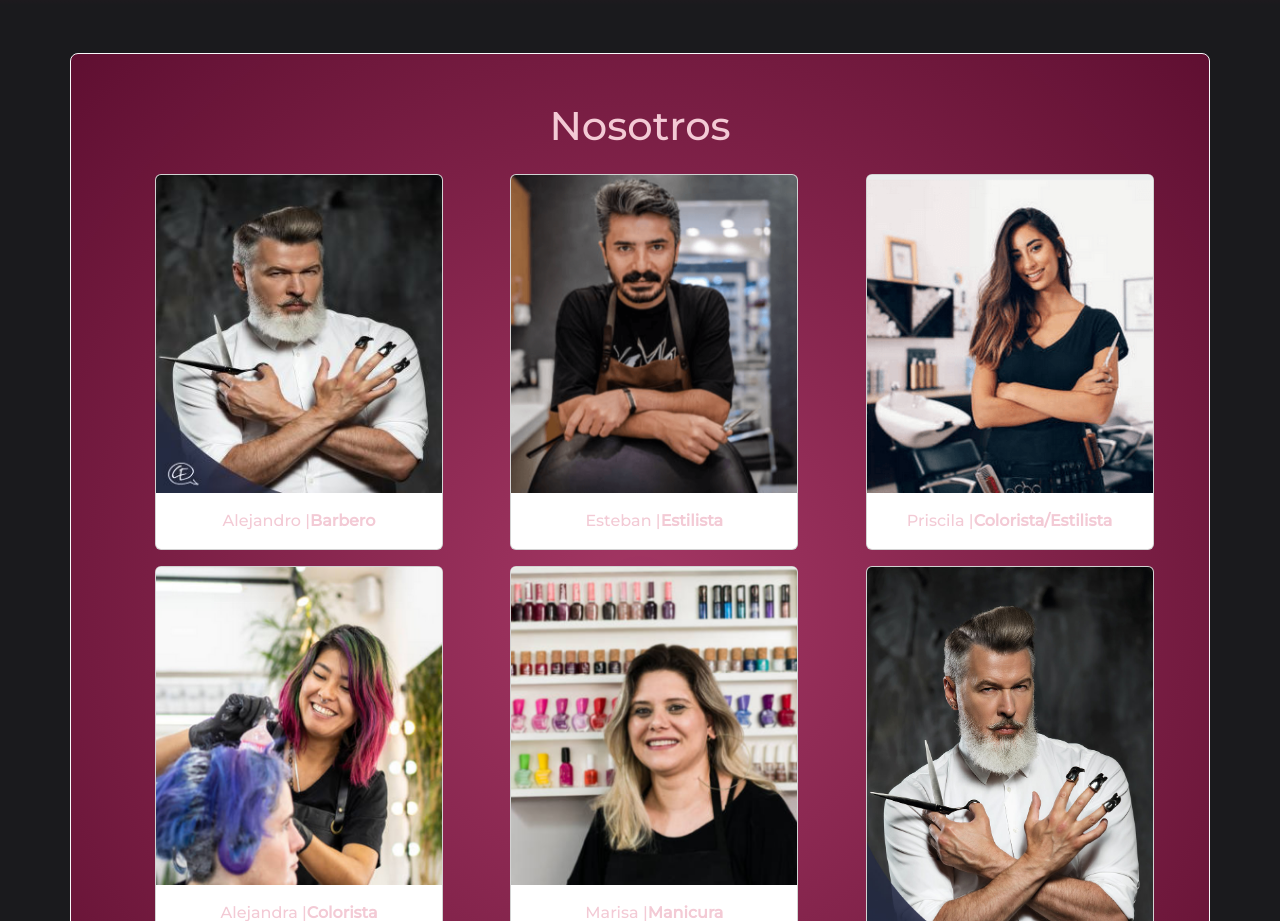
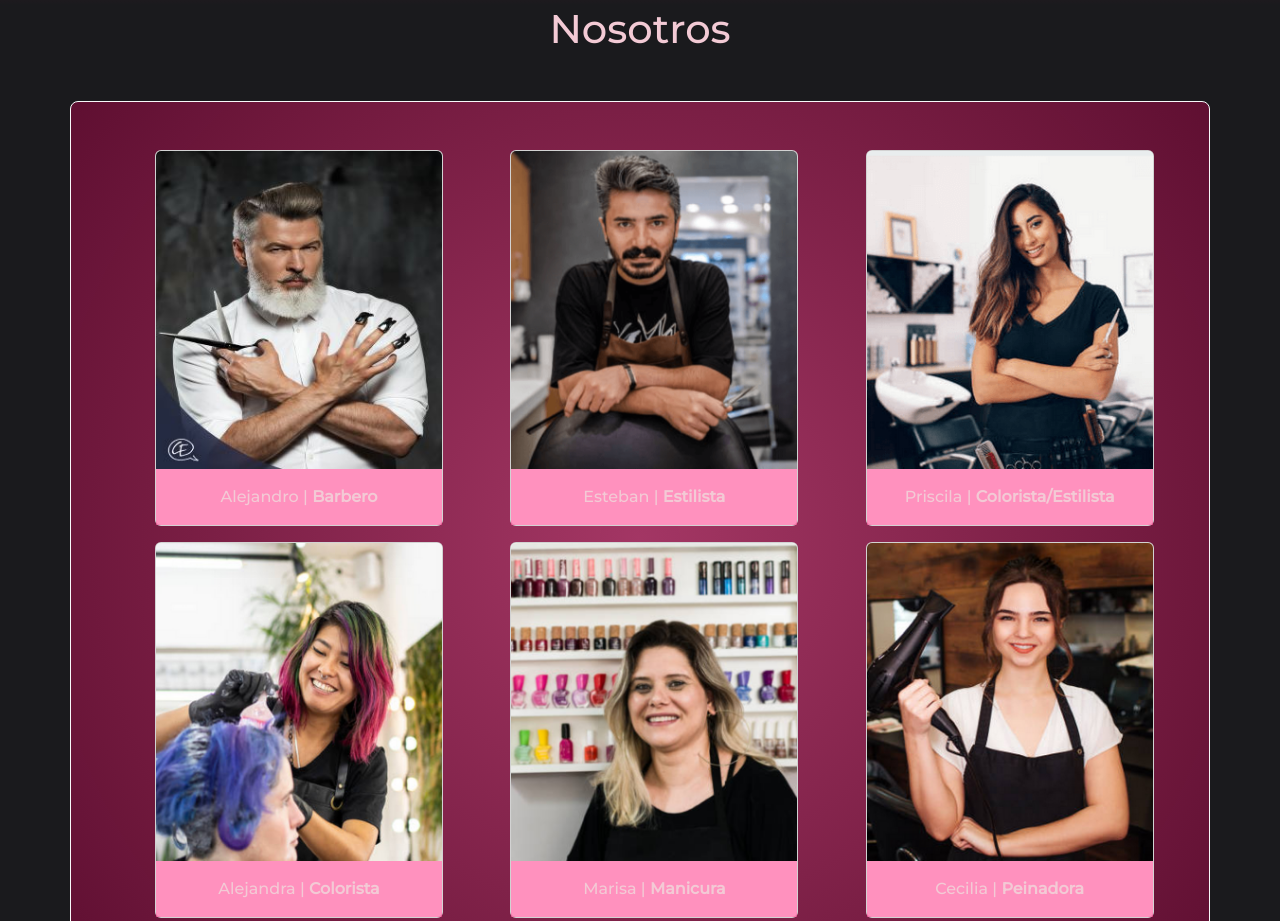
Before and after one commit to shirleyrd/HairsalonSass-Duran, a website: page pages/nosotros.html in a window 1280 px wide. Shown: the part 231-1152 px from the top of the page. Drawn offline with nearby package versions, Linux system fonts and the light colour scheme.

Commit message:
se agregan links y se modifica color títulos

```diff
--- a/assets/scss/styles.scss
+++ b/assets/scss/styles.scss
@@ -80,3 +80,32 @@ body {
 
     }
 }
+
+
+ .card-body {
+    background-color: rgba(255, 73, 147, 0.6) ;
+
+    .card-text {
+        a {
+        text-decoration: none;
+        color: #f3cad5;
+        &:hover {
+            color: rgb(26,26,29) ;
+            }
+    }
+  }
+
+
+ }
+ .title {
+    color:#f3cad5;
+ }
+ .carousel {
+    width: 80%;
+    margin:auto;
+
+}
+
+.carousel-inner {
+    align-content: center;
+}
--- a/pages/nosotros.html
+++ b/pages/nosotros.html
@@ -46,20 +46,21 @@
       </nav>
 
       <!--ESTILISTAS-->
+      <div>
+        <h1 class="title d-flex justify-content-center mb-4">Nosotros</h1>
+      </div>
 
 
       <section class="container mt-5 px-5 pb-5 border border-light rounded-3">
        <div class="row mt-5">
-        <div>
-             <h1 class="d-flex justify-content-center mb-4">Nosotros</h1>
-         </div>
+
 
 
         <div class="col md-3 ps-5">
             <div class="card mb-3" style="width: 18rem;">
                 <img src="../assets/img/estilist1c.jpg" class="card-img-top" alt="estilista2">
                 <div class="card-body">
-                  <p class="card-text d-flex justify-content-center">Alejandro | <strong>Barbero</strong></p>
+                  <p class="card-text d-flex justify-content-center"><a href="./turnos.html">Alejandro | <strong>Barbero</strong></a></p>
                 </div>
               </div>
         </div>
@@ -68,7 +69,7 @@
             <div class="card" style="width: 18rem;">
                 <img src="../assets/img/hairdresser1c.png" class="card-img-top" alt="estilista2">
                 <div class="card-body">
-                  <p class="card-text d-flex justify-content-center">Esteban | <strong>Estilista</strong></p>
+                  <p class="card-text d-flex justify-content-center"> <a href="./turnos.html">Esteban | <strong>Estilista</strong></a></p>
                 </div>
               </div>
         </div>
@@ -77,7 +78,7 @@
             <div class="card" style="width: 18rem;">
                 <img src="../assets/img/hauirdresser2.png" class="card-img-top" alt="estilista3">
                 <div class="card-body">
-                  <p class="card-text d-flex justify-content-center">Priscila | <strong>Colorista/Estilista</strong></p>
+                  <p class="card-text d-flex justify-content-center"><a href="./turnos.html">Priscila | <strong>Colorista/Estilista</strong></a></p>
                 </div>
               </div>
         </div>
@@ -86,7 +87,7 @@
             <div class="card" style="width: 18rem;">
                 <img src="../assets/img/colorsist.png" class="card-img-top" alt="estilista4">
                 <div class="card-body">
-                  <p class="card-text d-flex justify-content-center">Alejandra | <strong>Colorista</strong></p>
+                  <p class="card-text d-flex justify-content-center"><a href="./turnos.html">Alejandra | <strong>Colorista</strong></a></p>
                 </div>
               </div>
 
@@ -96,7 +97,7 @@
             <div class="card" style="width: 18rem;">
                 <img src="../assets/img/manicura2.png" class="card-img-top" alt="estilista4">
                 <div class="card-body">
-                  <p class="card-text d-flex justify-content-center">Marisa | <strong>Manicura</strong></p>
+                  <p class="card-text d-flex justify-content-center"><a href="./turnos.html">Marisa | <strong>Manicura</strong></a></p>
                 </div>
               </div>
 
@@ -104,9 +105,9 @@
 
         <div class="col md-3 ps-5 pb-2">
             <div class="card" style="width: 18rem;">
-                <img src="../assets/img/estilista1.jpg" class="card-img-top" alt="estilista4">
+                <img src="../assets/img/hairdresser4.png" class="card-img-top" alt="estilista4">
                 <div class="card-body">
-                  <p class="card-text d-flex justify-content-center">Some quick example text to build on the card title and make up the bulk of the card's content.</p>
+                  <p class="card-text d-flex justify-content-center"><a href="./turnos.html">Cecilia | <strong>Peinadora</strong></a></p>
                 </div>
               </div>
 
```
Also changed, not shown: index.html (+5 -1 lines), pages/contacto.html (+1 -1 lines), pages/portfolio.html (+1 -1 lines), pages/turnos.html (+1 -1 lines), assets/css/style.css, assets/img/hairdresser4.png (added).
